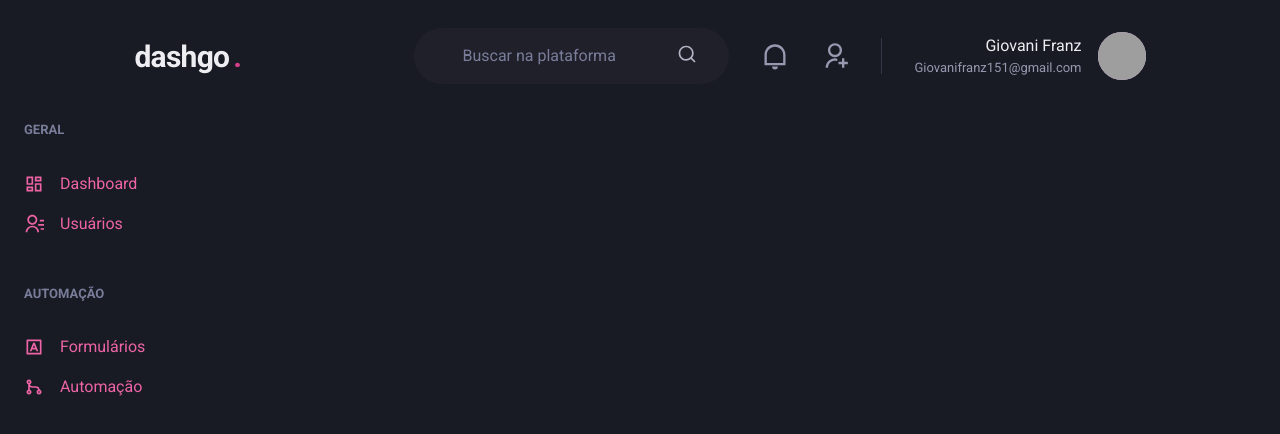
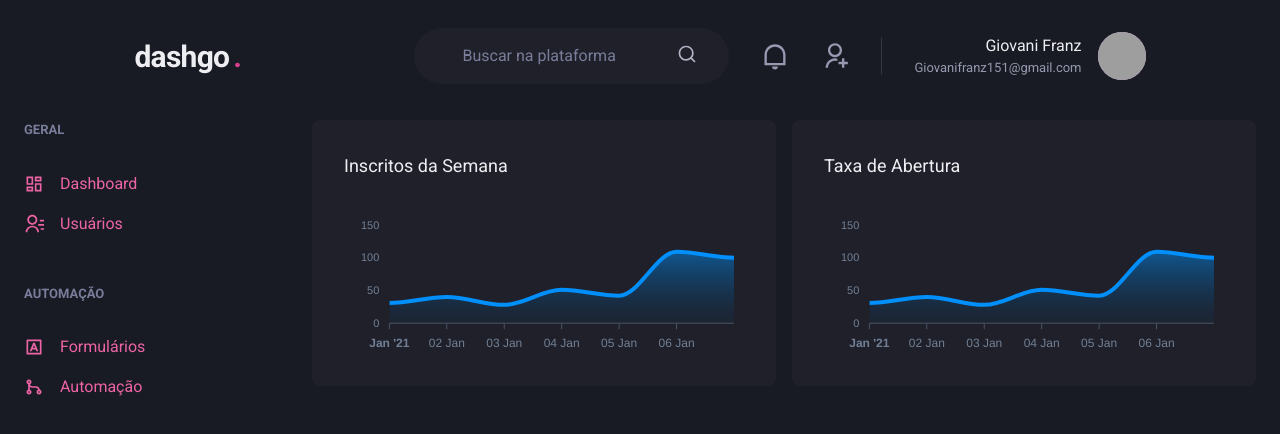
Before and after one commit to giovanifranz/dashboard-better-mvp, a Next.js app: page /dashboard in a window 1280 px wide. Shown: the top 434 px of the page. Built offline with nearby package versions, Linux system fonts and the light colour scheme; grey boxes are pictures that could not be loaded.

Commit message:
feat: ✨ criação do componente Chart

```diff
--- a/package.json
+++ b/package.json
@@ -14,9 +14,11 @@
     "@emotion/styled": "^11.8.1",
     "@fontsource/roboto": "^4.5.3",
     "@prisma/client": "^3.11.0",
+    "apexcharts": "^3.33.2",
     "framer-motion": "^6.2.8",
     "next": "12.1.0",
     "react": "17.0.2",
+    "react-apexcharts": "^1.4.0",
     "react-dom": "17.0.2",
     "react-icons": "^4.3.1"
   },
--- /dev/null
+++ b/src/components/Chart.tsx
@@ -0,0 +1,65 @@
+import { theme } from "@chakra-ui/react";
+import dynamic from "next/dynamic";
+import type ApexTypes from "react-apexcharts/types/react-apexcharts";
+const ApexChar = dynamic(() => import("react-apexcharts"), { ssr: false });
+
+const options: ApexTypes["props"] = {
+  chart: {
+    toolbar: {
+      show: false,
+    },
+    zoom: {
+      enabled: false,
+    },
+    foreColor: theme.colors.gray[500],
+  },
+  grid: {
+    show: false,
+  },
+  dataLabels: {
+    enabled: false,
+  },
+  tooltip: {
+    enabled: false,
+  },
+  xaxis: {
+    type: "datetime",
+    axisBorder: {
+      color: theme.colors.gray[600],
+    },
+    axisTicks: {
+      color: theme.colors.gray[600],
+    },
+    categories: [
+      "2021-01-01T00:00:00.000Z",
+      "2021-01-02T00:00:00.000Z",
+      "2021-01-03T00:00:00.000Z",
+      "2021-01-04T00:00:00.000Z",
+      "2021-01-05T00:00:00.000Z",
+      "2021-01-06T00:00:00.000Z",
+      "2021-01-07T00:00:00.000Z",
+    ],
+  },
+  fill: {
+    opacity: 0.3,
+    type: "gradient",
+    gradient: {
+      shade: "dark",
+      opacityFrom: 0.7,
+      opacityTo: 0.3,
+    },
+  },
+};
+
+interface Props {
+  series: ApexTypes["props"]["series"];
+}
+
+function Chart({ series }: Props) {
+  return (
+    <ApexChar options={options} series={series} type="area" height={160} />
+  );
+}
+
+export { Chart };
+export type { Props as ChartProps };
--- a/src/components/index.ts
+++ b/src/components/index.ts
@@ -1,3 +1,4 @@
 export * from "./Form";
 export * from "./Header";
 export * from "./Sidebar";
+export * from "./Chart";
--- a/src/pages/dashboard.tsx
+++ b/src/pages/dashboard.tsx
@@ -1,5 +1,12 @@
-import { Flex } from "@chakra-ui/react";
-import { Header, Sidebar } from "../components";
+import { Flex, SimpleGrid, Box, Text } from "@chakra-ui/react";
+import { Header, Sidebar, Chart } from "../components";
+
+const series = [
+  {
+    name: "series 1",
+    data: [31, 40, 28, 51, 42, 109, 100],
+  },
+];
 
 export default function Dashboard() {
   return (
@@ -8,6 +15,25 @@ export default function Dashboard() {
 
       <Flex width="100%" my="6" maxWidth={1480} mx="auto" px="6">
         <Sidebar />
+        <SimpleGrid
+          flex="1"
+          gap="4"
+          minChildWidth="320px"
+          alignItems="flex-start"
+        >
+          <Box p="8" bg="gray.800" borderRadius={8} pb="4">
+            <Text fontSize="lg" mb="4">
+              Inscritos da Semana
+            </Text>
+            <Chart series={series} />
+          </Box>
+          <Box p="8" bg="gray.800" borderRadius={8} pb="4">
+            <Text fontSize="lg" mb="4">
+              Taxa de Abertura
+            </Text>
+            <Chart series={series} />
+          </Box>
+        </SimpleGrid>
       </Flex>
     </Flex>
   );
```
Also changed, not shown: 1 other file (tests, documents, lock files or other folders).
